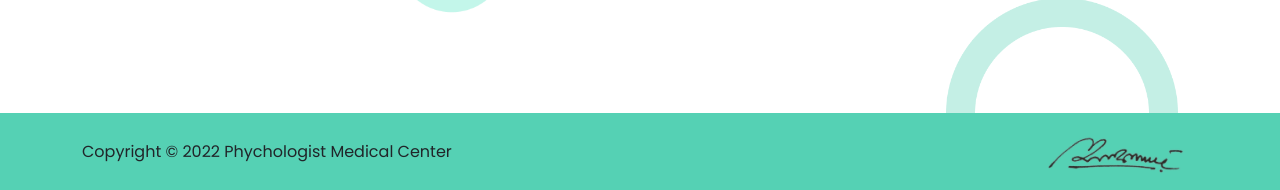
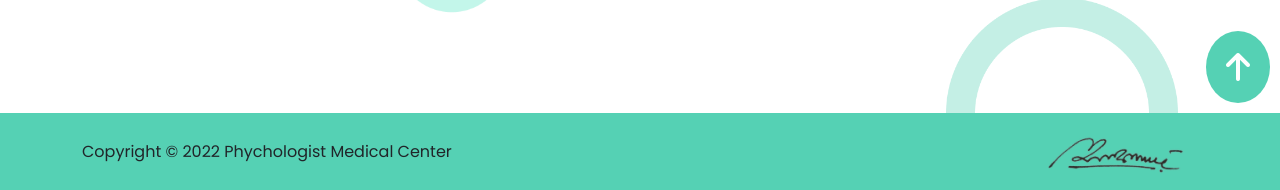
Before and after one commit to imtiaz-cnits/medinext, a plain HTML site: page medinext.html in a window 1280 px wide. Shown: the part 9505-9695 px from the top of the page. Drawn offline with nearby package versions, Linux system fonts and the light colour scheme.

Commit message:
last-push

```diff
--- a/css/medinext.css
+++ b/css/medinext.css
@@ -1728,6 +1728,22 @@
     padding-top: 20px;
 }
 
+.top-btn a {
+    background-color: var(--paste-green);
+    padding: 12px 20px;
+    font-size: 2em;
+    color: var(--white);
+    border-radius: 50%;
+    position: absolute;
+    right: 10px;
+    bottom: 10px;
+}
+
+.top-btn a:hover {
+    color: var(--white);
+    background: var(--dark-green);
+}
+
 @media screen and (max-width: 1400px) {
     .contact-details h2, .theme h2 {
         font-size: 1.7em;
--- a/medinext.html
+++ b/medinext.html
@@ -747,6 +747,9 @@
                 <img src="./image/footer-border-up.png" alt="" class="contact-border-up">
                 <img src="./image/footer-circle.png" alt="" class="contact-circle">
                 <img src="./image/footer-border-down.png" alt="" class="contact-border-down">
+                <div class="top-btn">
+                    <a href="#"><i class="fa-solid fa-arrow-up"></i></a>
+                </div>
                 <div class="col-lg-6">
                     <div class="contact-details">
                         <h2>CONTACTS</h2>
```
